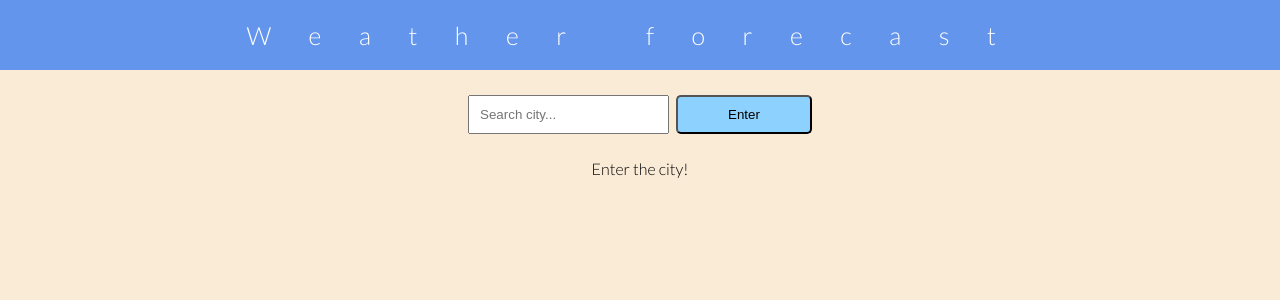
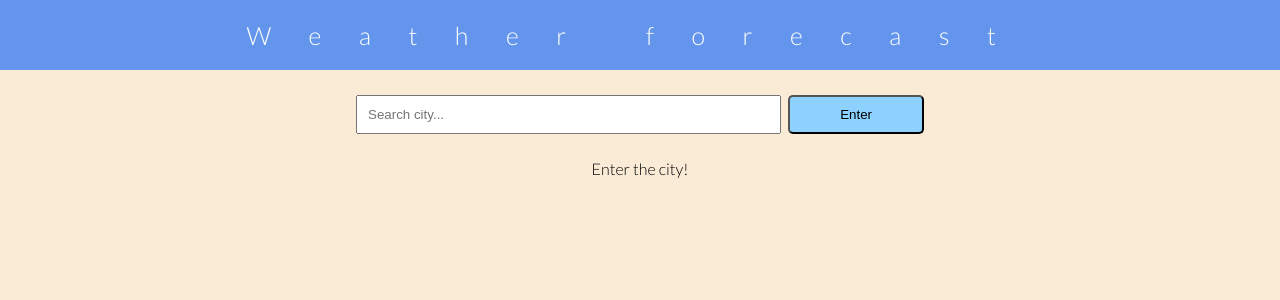
Before and after one commit to SProgrammer13/weather-app, a React (Vite) app: page / in a window 1280 px wide. Shown: the top 300 px of the page. Built offline with nearby package versions, Linux system fonts and the light colour scheme.

Commit message:
styles added

```diff
--- a/src/App.css
+++ b/src/App.css
@@ -20,11 +20,14 @@ body {
 .search-bar {
   display: flex;
   justify-content: center;
-  margin: 25px 0;
+  margin: 25px auto;
    gap: 7px;
+    max-width: 600px;
+    padding: 0 1em;
 }
 
-input {
+.search-bar input {
+  width: 100%;
   padding: 10px;
 }
 
@@ -160,7 +163,7 @@ header {
 
 .day-forecast {
   display: flex;
-  justify-content: center;
+  justify-content: start;
   flex-grow: 1;
   overflow-x: auto;
   padding-top: 30px;
@@ -190,7 +193,7 @@ header {
     padding: 10px;
   }
   .forecast-future {
-    padding-left: 0;
+    padding: 2em 0;
     margin-left: 0;
   }
 }
```
